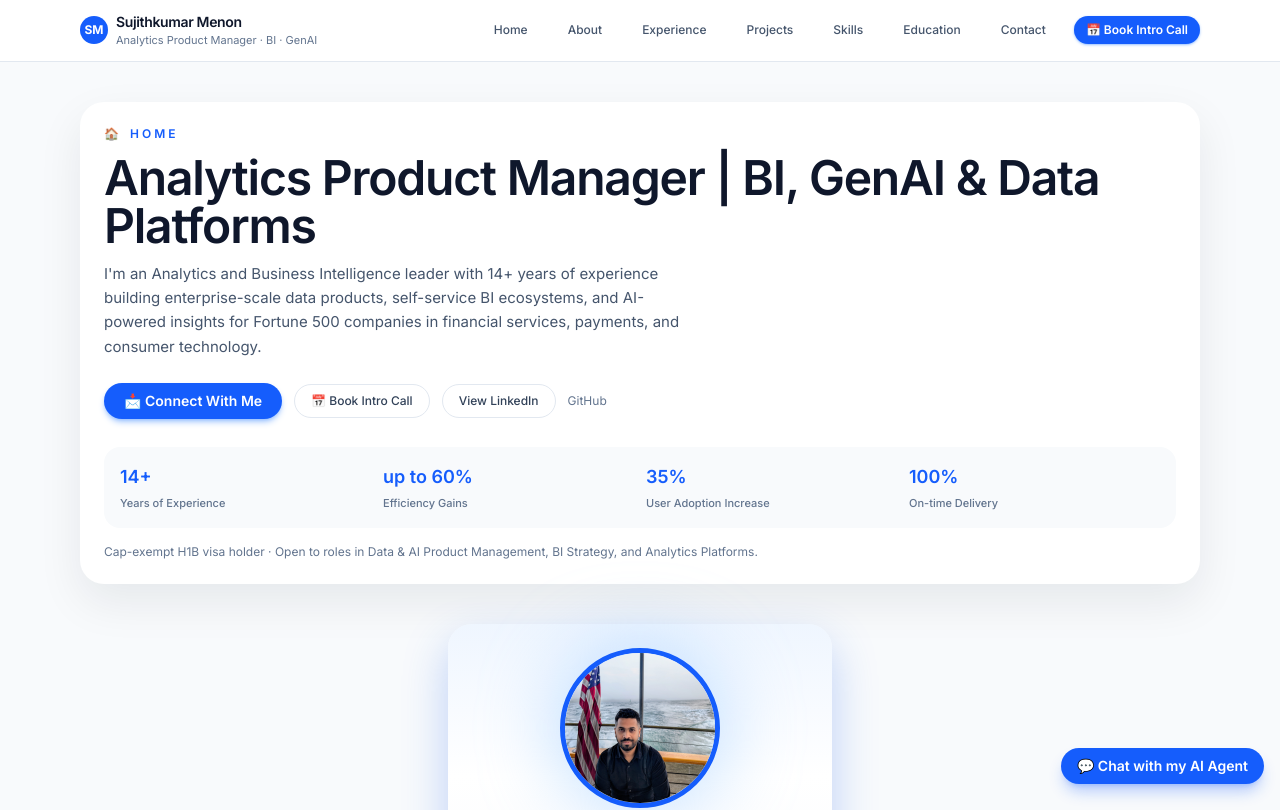
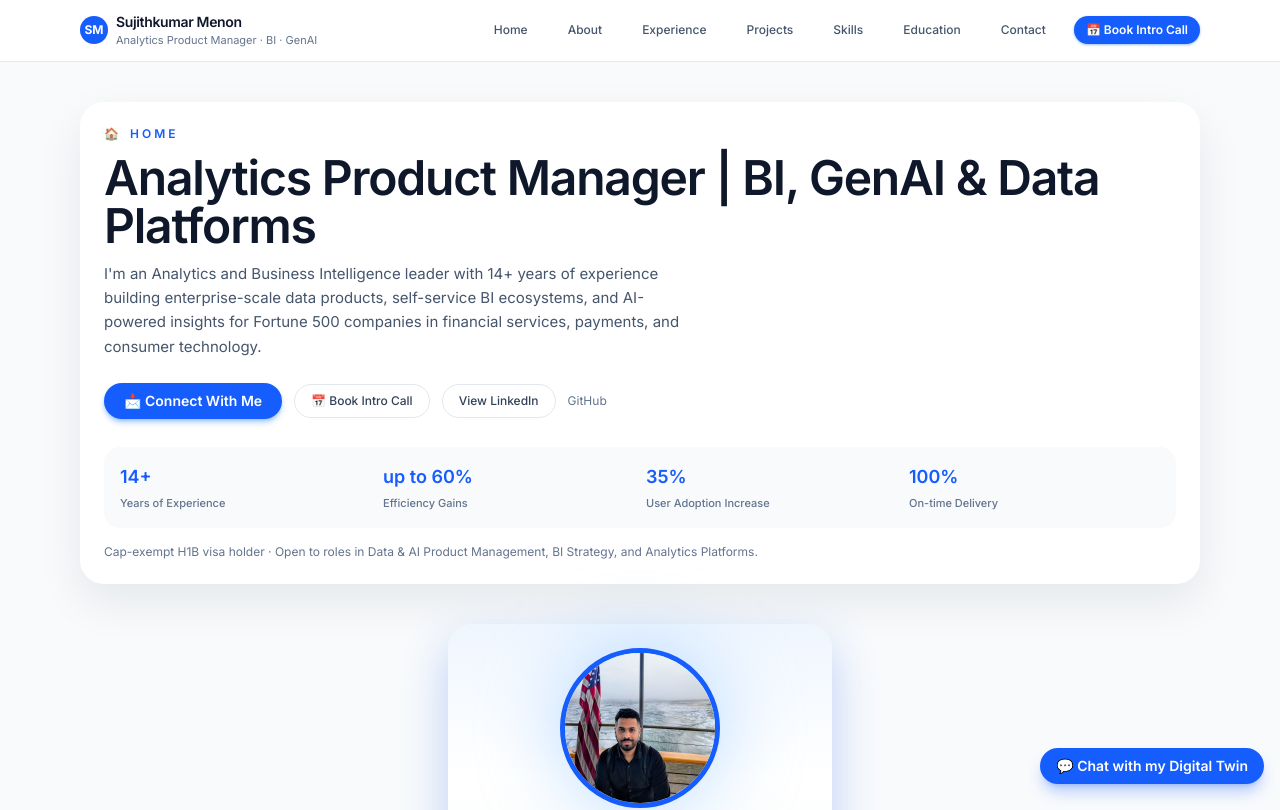
Before and after one commit to smenon2710/personal-portfolio-v2, a Next.js app: page / in a window 1280 px wide. Shown: the top 810 px of the page. Built offline with nearby package versions, Linux system fonts and the light colour scheme.

Commit message:
Update chat bubble text

```diff
--- a/app/page.tsx
+++ b/app/page.tsx
@@ -289,7 +289,7 @@ function ChatWidget() {
         onClick={() => setOpen((v) => !v)}
         className="flex items-center gap-2 rounded-full bg-blue-600 px-4 py-2 text-sm font-semibold text-white shadow-lg shadow-blue-600/30 hover:bg-blue-700"
       >
-        💬 Chat with my AI Agent
+        💬 Chat with my Digital Twin
       </button>
     </div>
   );
```
Also changed, not shown: 1 other file (tests, documents, lock files or other folders).
